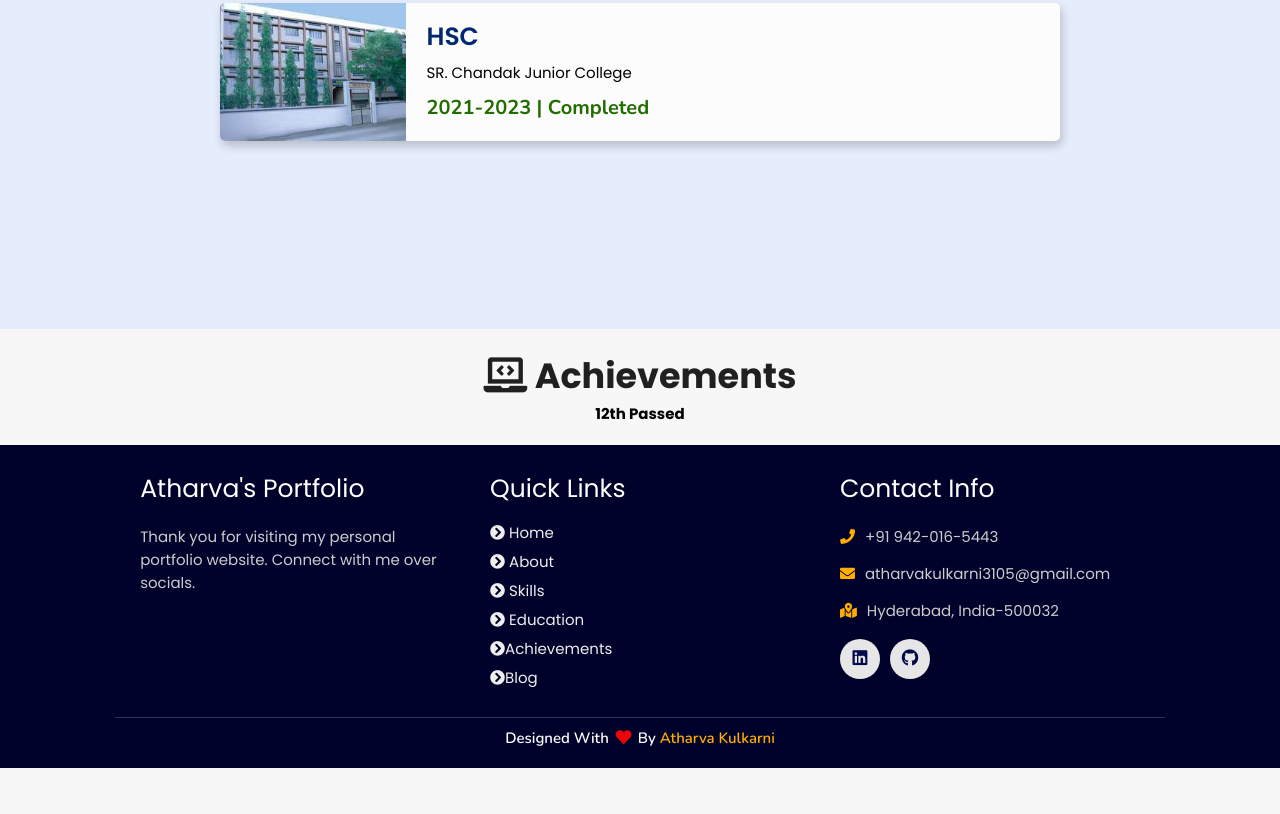
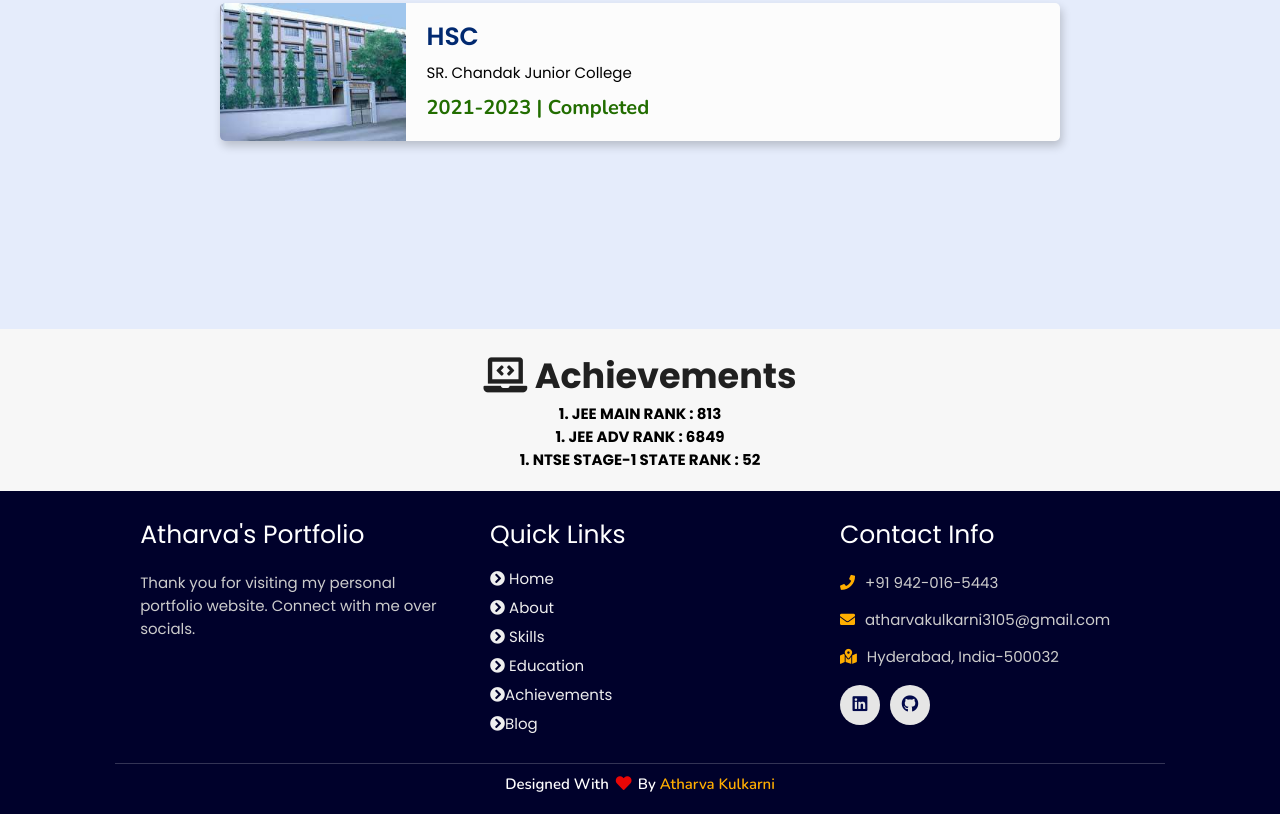
Before and after one commit to ARK3105/ARK3105.github.io, a plain HTML site: page index.html in a window 1280 px wide. Shown: the part 2559-3373 px from the top of the page. Before the commit the page ends 3327 px from the top, so only its background shows below. Drawn offline with nearby package versions, Linux system fonts and the light colour scheme.

Commit message:
some updates

```diff
--- a/index.html
+++ b/index.html
@@ -222,7 +222,9 @@
 
         <div class="content">
           <div class="tag">
-            <h1 style="text-align: center;">12th Passed</h1>
+            <h1 style="text-align: center;">1. JEE MAIN RANK : 813</h1>
+            <h1 style="text-align: center;">1. JEE ADV RANK : 6849</h1>
+            <h1 style="text-align: center;">1.  NTSE STAGE-1 STATE RANK : 52</h1>
           </div>
 
         </div>
```
